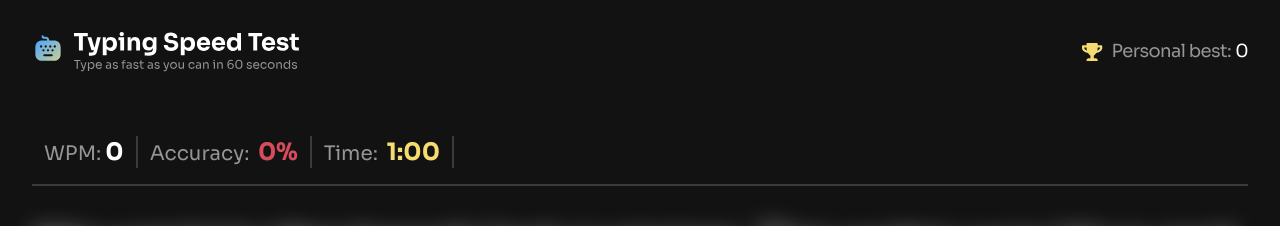
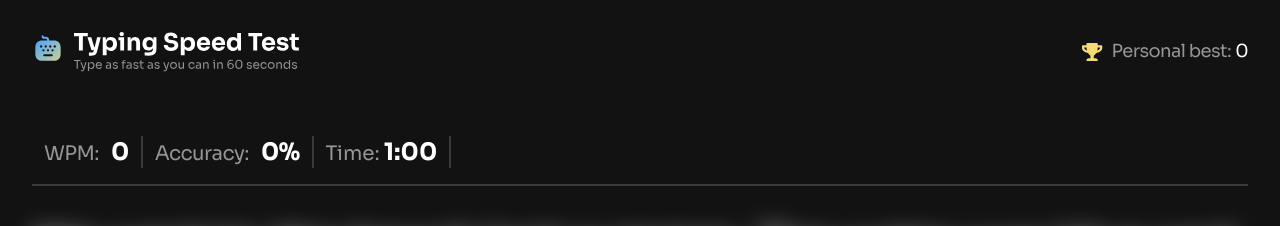
Before and after one commit to Friendlesso/Typing-Speed-Test, a React (Vite) app: page / in a window 1280 px wide. Shown: the top 226 px of the page. Built offline with nearby package versions, Linux system fonts and the light colour scheme.

Commit message:
Created a component and combined wpm and accuracy insted of having two components. and fixed styling for them

```diff
--- a/src/components/TypingHUD/TypingHUD.tsx
+++ b/src/components/TypingHUD/TypingHUD.tsx
@@ -1,6 +1,5 @@
-import { Accuracy } from "./components/Accuracy";
 import { Timer } from './components/Timer'
-import { WPM } from "./components/WPM";
+import { TypingStats } from "./components/TypingStats";
 
 type TypingHUDProps = {
   wpm: number;
@@ -14,11 +13,17 @@ export function TypingHud({ wpm, accuracy, isStarted, setIsStarted }: TypingHUDP
   return (
     <section className="flex border-b-2 border-(--neutral-700) pb-4">
       <div className="flex">
-        <WPM
-          wpm={wpm}
+        <TypingStats
+          label="WPM"
+          stat={wpm}
+          textColor="text-white"
+          isStarted={isStarted}
         />
-        <Accuracy
-          accuracyNum={accuracy}
+        <TypingStats
+          label="Accuracy"
+          stat={accuracy}
+          textColor="text-(--red-500)"
+          isStarted={isStarted}
         />
         <Timer
           time={60}
--- a/src/components/TypingHUD/components/Accuracy/Accuracy.tsx
+++ /dev/null
@@ -1,12 +0,0 @@
-type AccuracyProps = {
-  accuracyNum: number;
-}
-
-export function Accuracy({accuracyNum}:AccuracyProps) {
-
- return (
-  <div className="border-r-2 border-(--neutral-700) px-3">
-    <p className="text-(--neutral-400) text-xl">Accuracy: <span className="text-(--red-500) text-2xl font-bold ml-1">{accuracyNum}%</span></p>
-  </div>
- )
-}
--- a/src/components/TypingHUD/components/Accuracy/index.ts
+++ /dev/null
@@ -1 +0,0 @@
-export { Accuracy } from './Accuracy';
--- a/src/components/TypingHUD/components/Timer/Timer.tsx
+++ b/src/components/TypingHUD/components/Timer/Timer.tsx
@@ -6,7 +6,7 @@ type TimerProps = {
   setIsStarted: React.Dispatch<React.SetStateAction<boolean>>;
 }
 
-export function Timer({time, isStarted, setIsStarted}: TimerProps) {
+export function Timer({ time, isStarted, setIsStarted }: TimerProps) {
   const [timeLeft, setTimeLeft] = useState<number>(time)
 
   const minutes = Math.floor(timeLeft / 60);
@@ -14,7 +14,7 @@ export function Timer({time, isStarted, setIsStarted}: TimerProps) {
   const formattedTime = `${minutes}:${seconds.toString().padStart(2, '0')}`;
 
   useEffect(() => {
-    if(!isStarted) return;
+    if (!isStarted) return;
 
     const intervalId = setInterval(() => {
       setTimeLeft(prev => {
@@ -31,9 +31,13 @@ export function Timer({time, isStarted, setIsStarted}: TimerProps) {
   }, [isStarted, setIsStarted]);
 
 
- return (
-  <div className="border-r-2 border-(--neutral-700) px-3">
-    <p className="text-(--neutral-400) text-xl">Time: <span className="text-(--yellow-400) text-2xl font-bold ml-1">{formattedTime}</span></p>
-  </div>
- )
+  return (
+    <div className="border-r-2 border-(--neutral-700) px-3">
+      <p className="text-(--neutral-400) text-xl">Time:
+        <span className={`${isStarted ? 'text-(--yellow-400)' : 'text-white'} text-2xl font-bold pl-1`}>
+          {formattedTime}
+        </span>
+      </p>
+    </div>
+  )
 }
--- /dev/null
+++ b/src/components/TypingHUD/components/TypingStats/TypingStats.tsx
@@ -0,0 +1,19 @@
+type TypingStatsProps = {
+  label: string
+  stat: number
+  textColor: string
+  isStarted: boolean
+}
+
+export function TypingStats({stat, textColor, label, isStarted}: TypingStatsProps) {
+  return (
+    <div className="border-r-2 border-(--neutral-700) px-3">
+      <p className="text-(--neutral-400) text-xl/[120%] -tracking-[0.0375rem] ">
+        {label}:
+        <span className={`${isStarted ? `${textColor}` : 'text-white'} text-2xl font-bold pl-3`}>
+          {stat}{label === "Accuracy" && '%'}
+        </span>
+      </p>
+    </div>
+  )
+}
--- /dev/null
+++ b/src/components/TypingHUD/components/TypingStats/index.ts
@@ -0,0 +1 @@
+export { TypingStats } from './TypingStats'
--- a/src/components/TypingHUD/components/WPM/WPM.tsx
+++ /dev/null
@@ -1,12 +0,0 @@
-type WPMProps = {
-  wpm: number;
-}
-
-export function WPM({wpm}:WPMProps) {
-
-  return (
-  <div className="border-r-2 border-(--neutral-700) px-3">
-    <p className="text-(--neutral-400) text-xl">WPM:<span className="text-white text-2xl font-bold ml-1">{wpm}</span></p>
-  </div>
- )
-}
--- a/src/components/TypingHUD/components/WPM/index.ts
+++ /dev/null
@@ -1 +0,0 @@
-export { WPM } from '../WPM/WPM';
```
